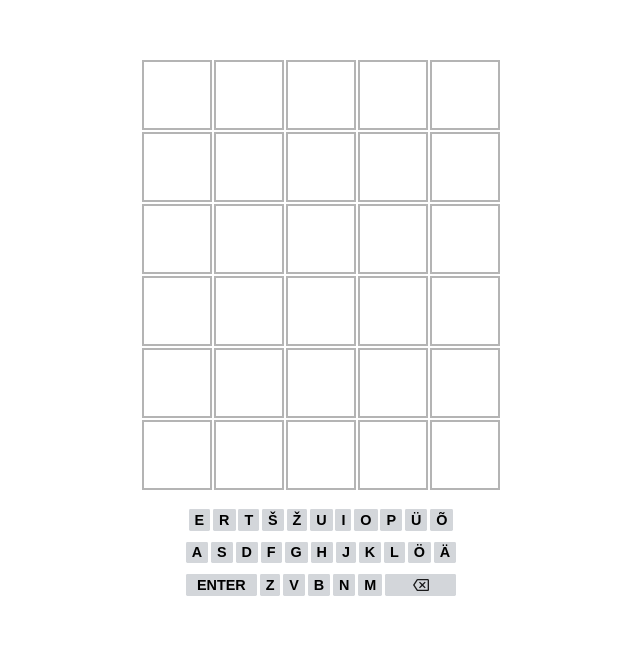
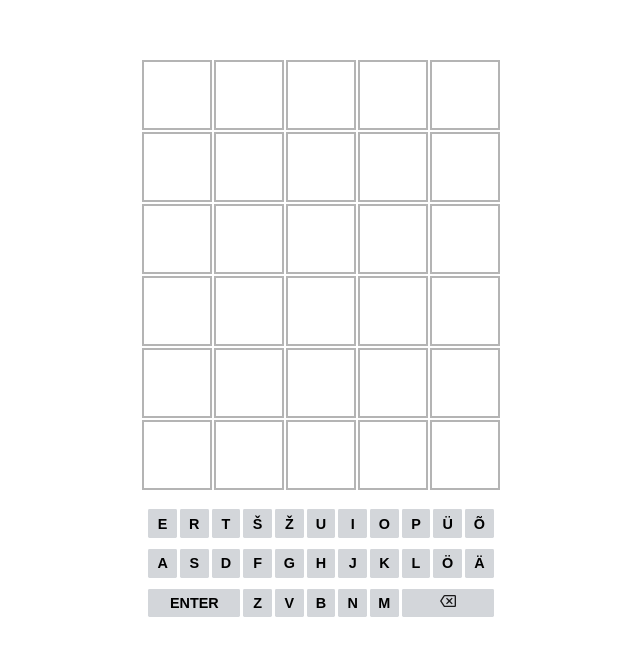
Before and after one commit to andrus14/eesti-wordle, a plain HTML site: page index.html in a window 1280 px wide. Shown: the part 123-778 px from the top of the page, without its empty margins (319-959 px from the left). Drawn offline with Linux system fonts and the light colour scheme.

Commit message:
fix keyboard layout

```diff
--- a/index.html
+++ b/index.html
@@ -61,7 +61,6 @@
 
         <div id="keyboard">
             <div class="row">
-                <div class="spacer half"></div>
                 <button data-key="e">e</button>
                 <button data-key="r">r</button>
                 <button data-key="t">t</button>
@@ -73,7 +72,6 @@
                 <button data-key="p">p</button>
                 <button data-key="ü">ü</button>
                 <button data-key="õ">õ</button>
-                <div class="spacer half"></div>
             </div>
             <div class="row">
                 <button data-key="a">a</button>
--- a/style.css
+++ b/style.css
@@ -66,7 +66,8 @@
 }
 
 button {
-    height: 1.5em;
+    height: 2em;
+    width: 2em;
     margin: 0.1em;
     border-radius: 0.1em;
     border: none;
```
